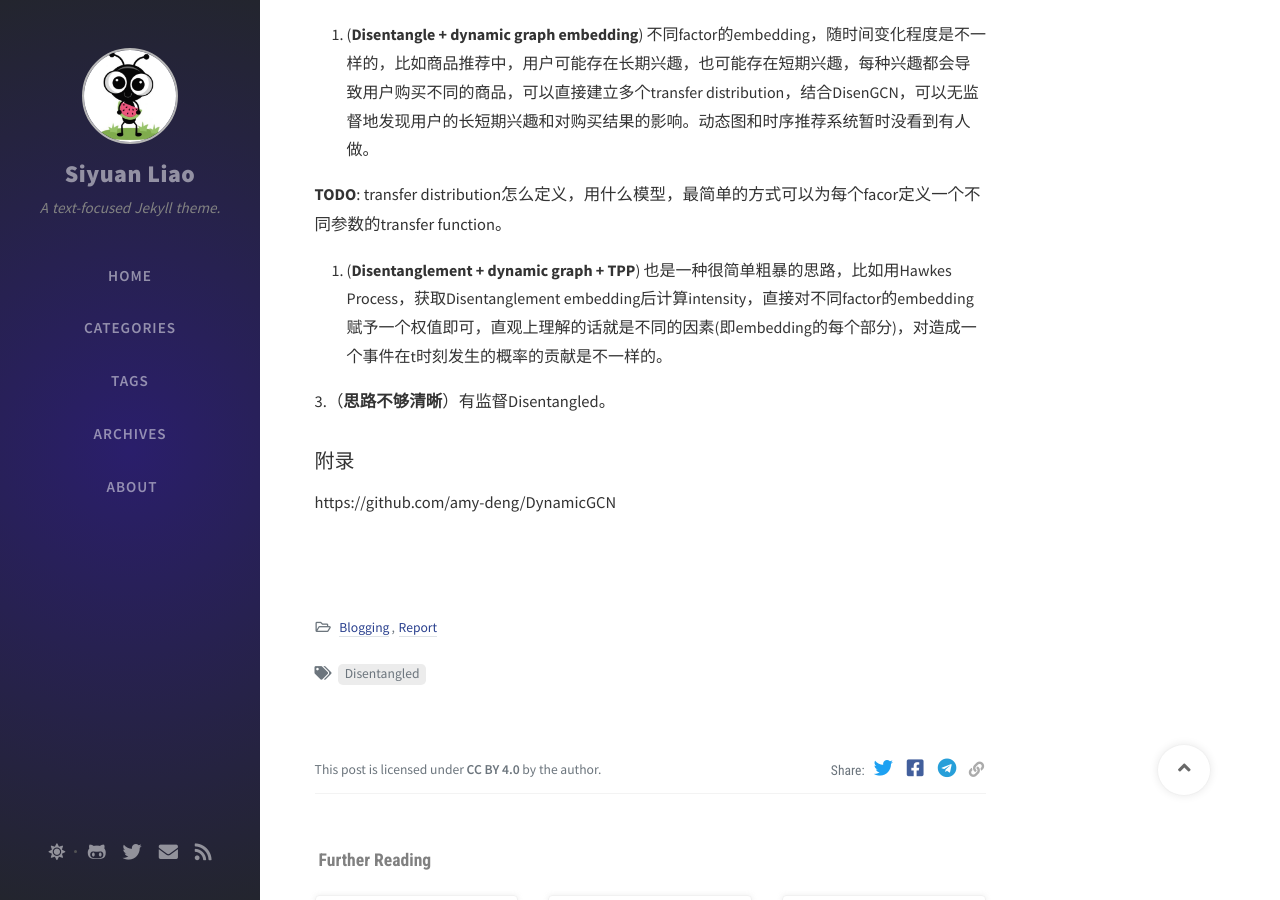
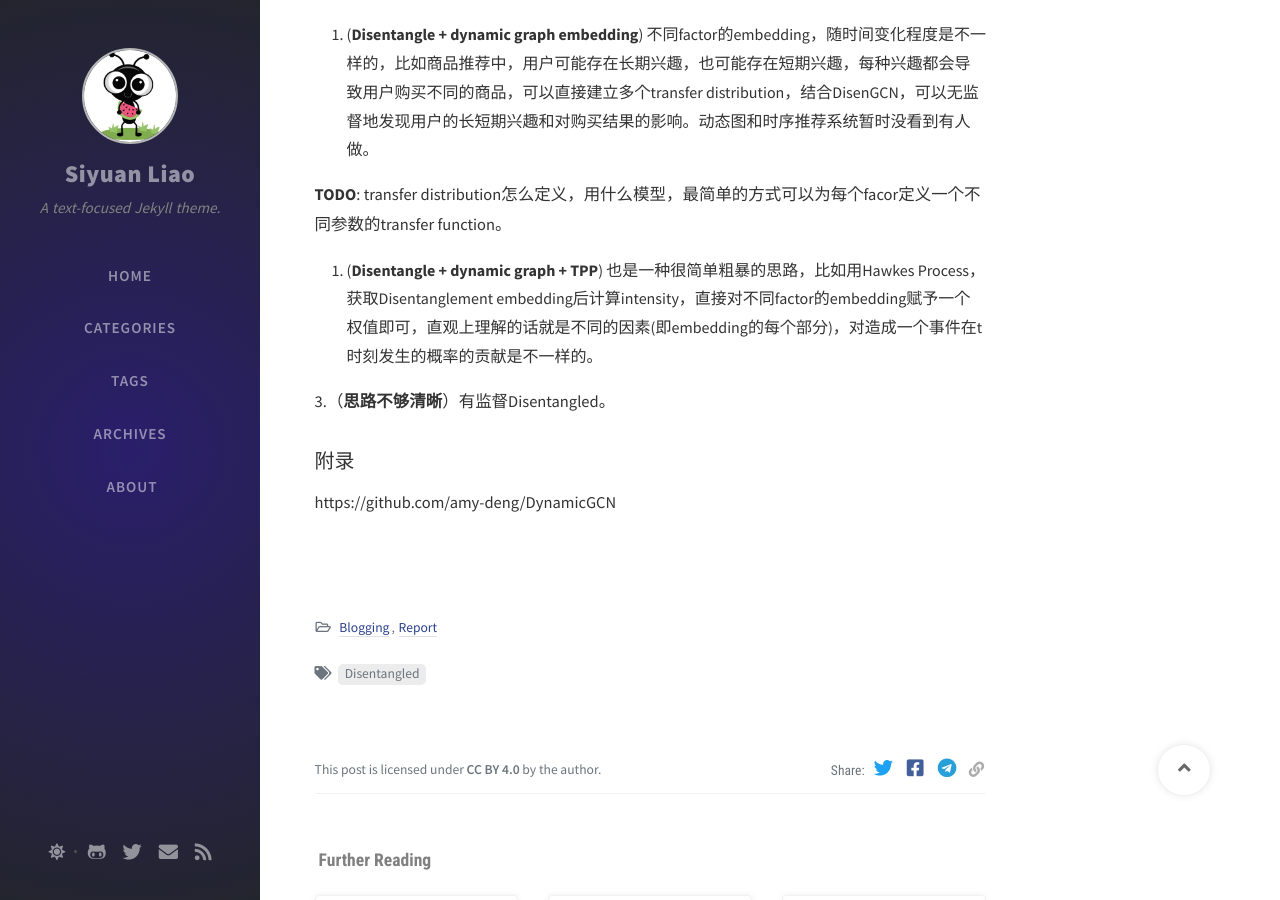
Before and after one commit to SeanLiaoy/seanliaoy.github.io, a Jekyll site: the page built from _posts/2020-10-04-disentangled.md, in a window 1280 px wide and 900 px high, scrolled down 2028 px. Built offline with Jekyll 4.4.1, drawn with Linux system fonts in a browser that asks for light colours; nearby versions of some CDN libraries; comment, search, counter and statistics services are not loaded.

Commit message:
修改文件: _posts/2020-10-04-disentangled.md

```diff
--- a/_posts/2020-10-04-disentangled.md
+++ b/_posts/2020-10-04-disentangled.md
@@ -81,7 +81,7 @@ Disentangled很适合用来做dynamic embedding
 **TODO**: transfer distribution怎么定义，用什么模型，最简单的方式可以为每个facor定义一个不同参数的transfer function。
 
 
-2. (**Disentanglement + dynamic graph + TPP**) 也是一种很简单粗暴的思路，比如用Hawkes Process，获取Disentanglement embedding后计算intensity，直接对不同factor的embedding赋予一个权值即可，直观上理解的话就是不同的因素(即embedding的每个部分)，对造成一个事件在t时刻发生的概率的贡献是不一样的。
+2. (**Disentangle + dynamic graph + TPP**) 也是一种很简单粗暴的思路，比如用Hawkes Process，获取Disentanglement embedding后计算intensity，直接对不同factor的embedding赋予一个权值即可，直观上理解的话就是不同的因素(即embedding的每个部分)，对造成一个事件在t时刻发生的概率的贡献是不一样的。
 
 3.（**思路不够清晰**）有监督Disentangled。
 
```
